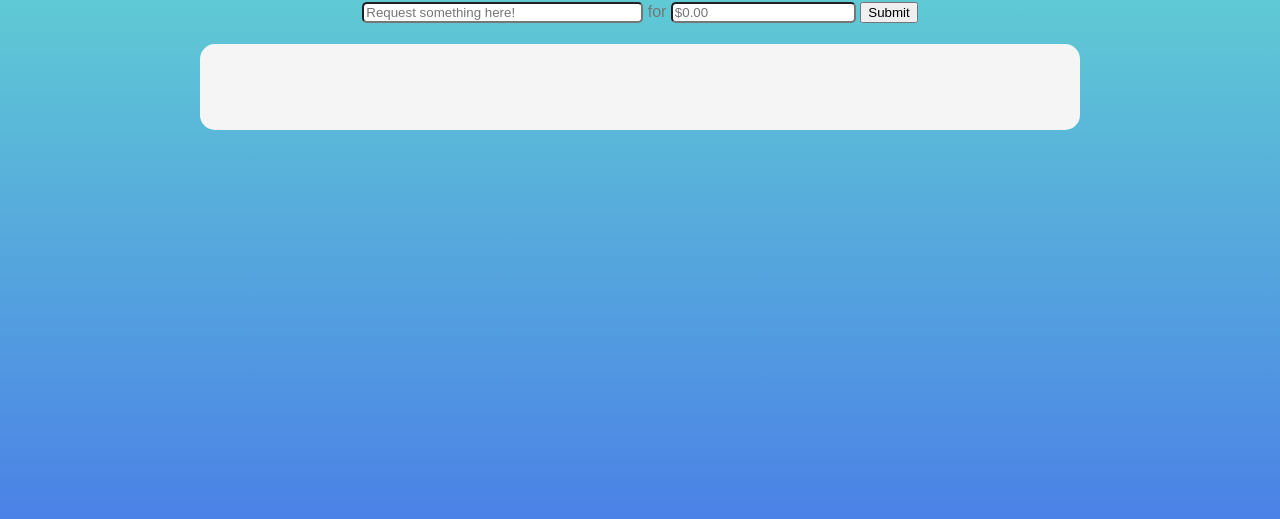
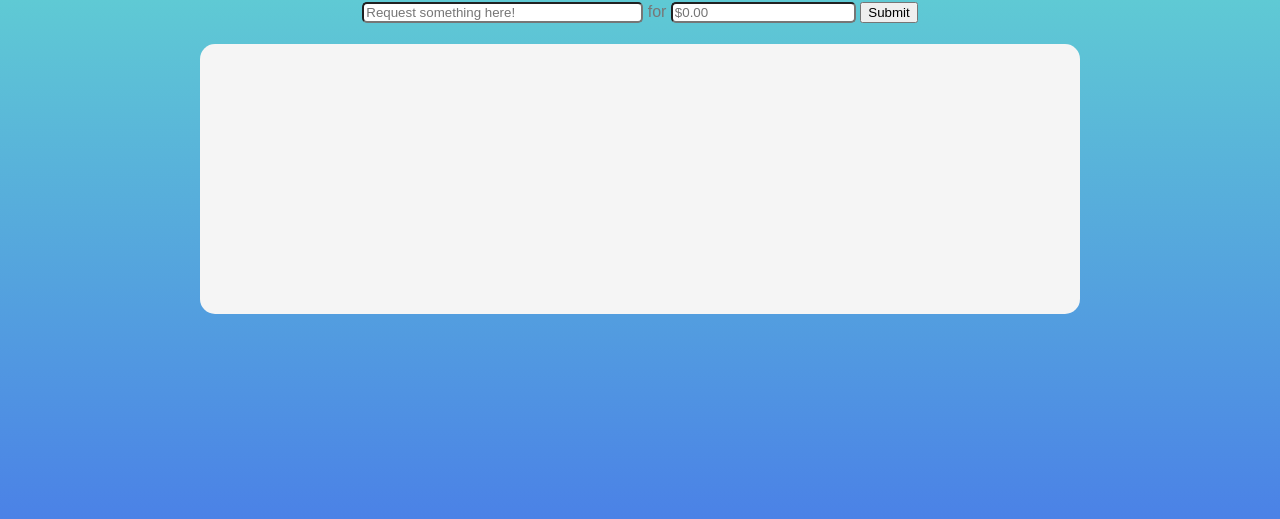
Before and after one commit to carolim/PaperBoy, a Flask app: template templates/newsfeed.html in a window 1280 px wide. Shown: the part 233-752 px from the top of the page. Run offline with Flask 2, Linux system fonts and the light colour scheme; the template is opened without the code that fills it, so the values that code supplies are empty; some libraries are stand-ins or nearby versions.

Commit message:
add scrolling

```diff
--- a/static/css/newsfeed.css
+++ b/static/css/newsfeed.css
@@ -71,10 +71,11 @@ input[type=text] {
 	display: block;
 	padding: 20px 40px 50px 40px;
 	width: 800px;
-	height: 100%;
+	height: 200px;
 	margin: auto;
 	font-family: 'Raleway', sans-serif;
 	text-align: left;
+	overflow: auto;
 }
 
 .prof_pic {
--- a/templates/newsfeed.html
+++ b/templates/newsfeed.html
@@ -43,7 +43,6 @@
 										  for
 										<span>&nbsp;</span><div class="item_price">$${price}</div>
 									</div>
-
 								</td>
 							</tr>
 						</tbody>
```
